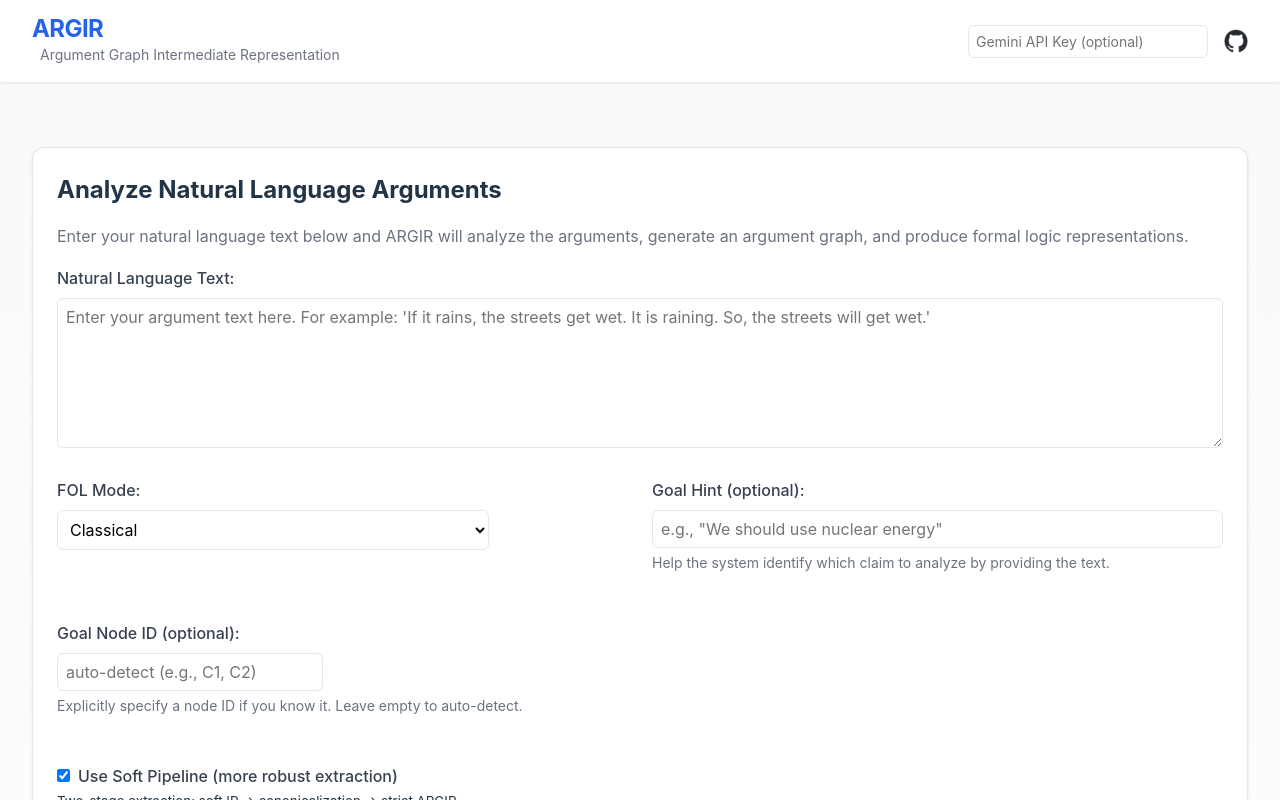
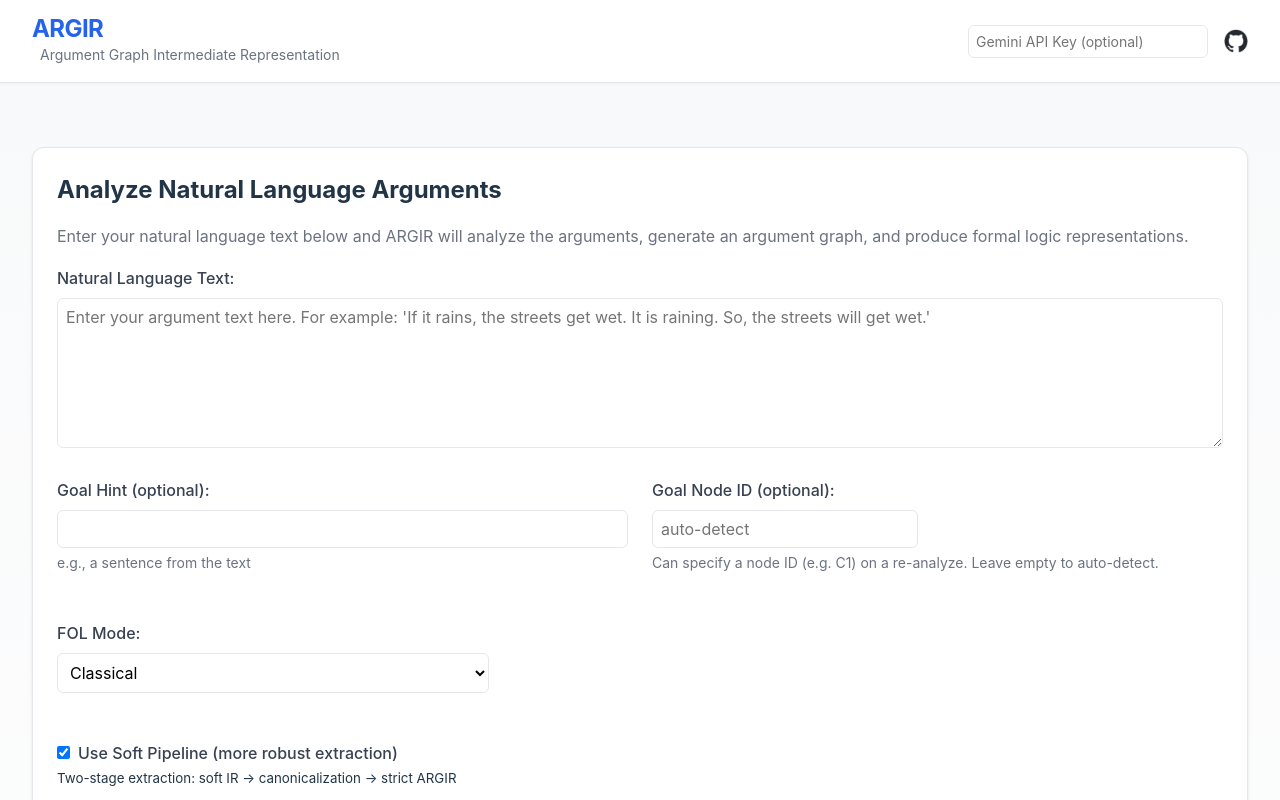
Before and after one commit to namin/argir, a React (Vite) app in the folder frontend/: page / in a window 1280 px wide. Shown: the top 800 px of the page. Built offline with nearby package versions, Linux system fonts and the light colour scheme.

Commit message:
ui tweaks

```diff
--- a/frontend/src/App.tsx
+++ b/frontend/src/App.tsx
@@ -202,6 +202,37 @@ function App() {
 
               <div className="options-row">
                 <div className="form-group">
+                  <label htmlFor="goal-hint">Goal Hint (optional):</label>
+                  <input
+                    id="goal-hint"
+                    type="text"
+                    value={goalHint}
+                    onChange={(e) => setGoalHint(e.target.value)}
+                    placeholder=""
+                    style={{ width: '100%' }}
+                  />
+                  <small>e.g., a sentence from the text</small>
+                </div>
+
+                <div className="form-group">
+                  <label htmlFor="goal-id">Goal Node ID (optional):</label>
+                  <input
+                    id="goal-id"
+                    type="text"
+                    value={goalId}
+                    onChange={(e) => setGoalId(e.target.value)}
+                    placeholder="auto-detect"
+                    list="node-ids"
+                  />
+                  <datalist id="node-ids">
+                    {nodeIds.map(id => (
+                      <option key={id} value={id} />
+                    ))}
+                  </datalist>
+                  <small>Can specify a node ID (e.g. C1) on a re-analyze. Leave empty to auto-detect.</small>
+                </div>
+
+                <div className="form-group">
                   <label htmlFor="fol-mode">FOL Mode:</label>
                   <select
                     id="fol-mode"
@@ -211,37 +242,6 @@ function App() {
                     <option value="classical">Classical</option>
                     <option value="defeasible">Defeasible (exceptions become negated conditions)</option>
                   </select>
-                </div>
-
-                <div className="form-group">
-                  <label htmlFor="goal-hint">Goal Hint (optional):</label>
-                  <input
-                    id="goal-hint"
-                    type="text"
-                    value={goalHint}
-                    onChange={(e) => setGoalHint(e.target.value)}
-                    placeholder='e.g., "We should use nuclear energy"'
-                    style={{ width: '100%' }}
-                  />
-                  <small>Help the system identify which claim to analyze by providing the text.</small>
-                </div>
-
-                <div className="form-group">
-                  <label htmlFor="goal-id">Goal Node ID (optional):</label>
-                  <input
-                    id="goal-id"
-                    type="text"
-                    value={goalId}
-                    onChange={(e) => setGoalId(e.target.value)}
-                    placeholder="auto-detect (e.g., C1, C2)"
-                    list="node-ids"
-                  />
-                  <datalist id="node-ids">
-                    {nodeIds.map(id => (
-                      <option key={id} value={id} />
-                    ))}
-                  </datalist>
-                  <small>Explicitly specify a node ID if you know it. Leave empty to auto-detect.</small>
                 </div>
               </div>
 
```
